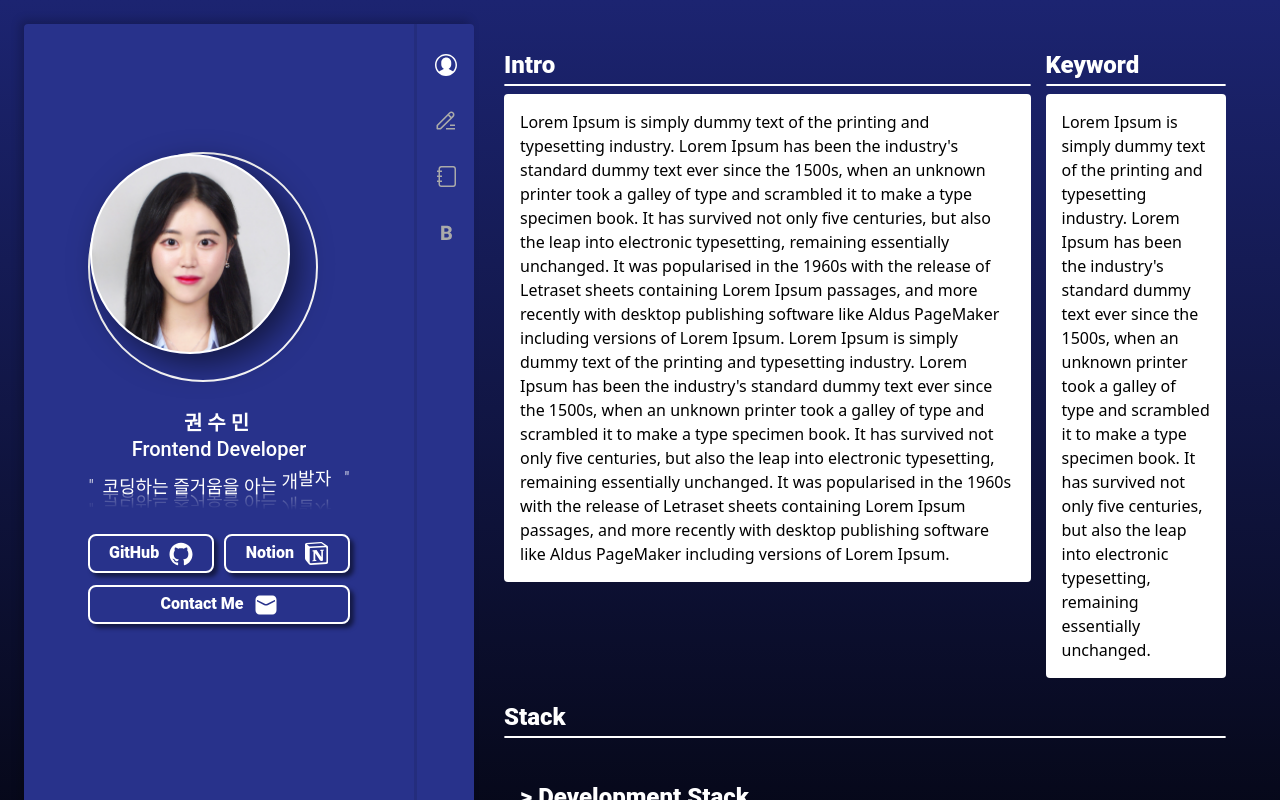
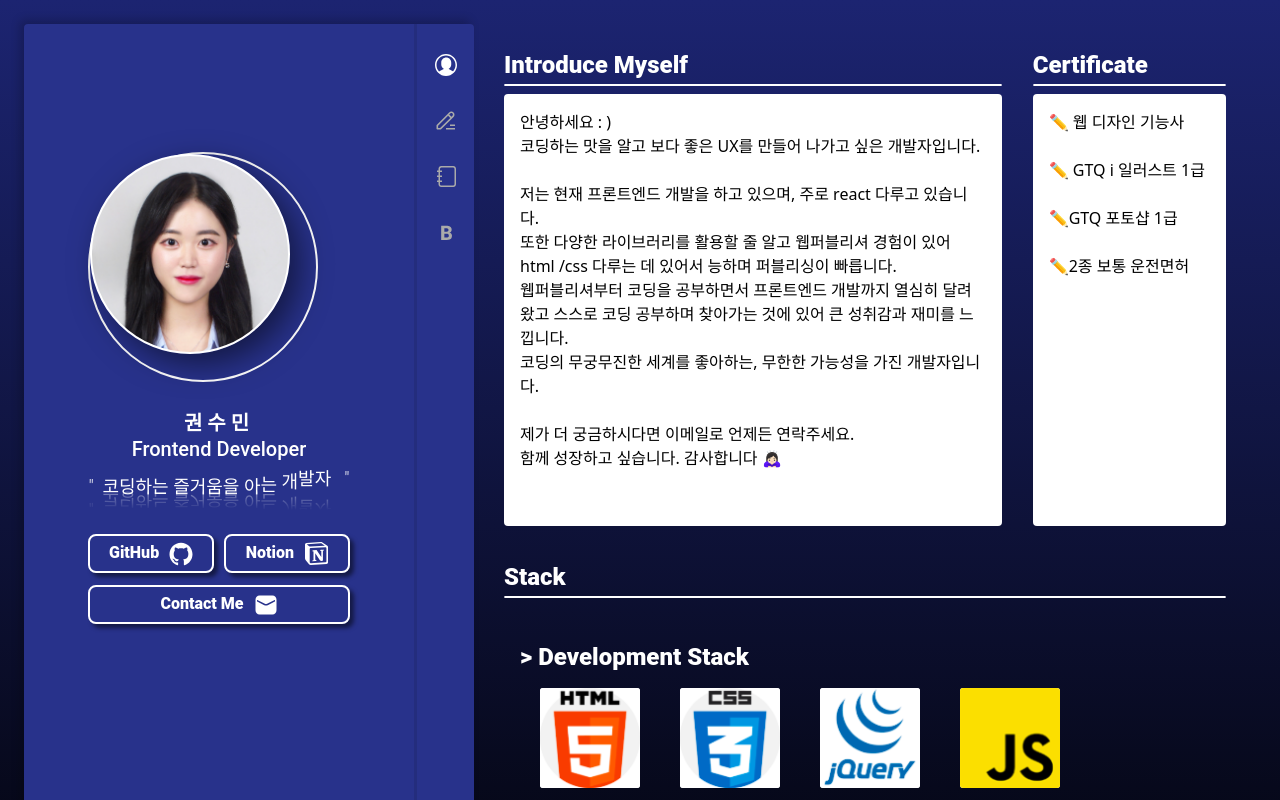
Before and after one commit to KWONSUMIN602/portfolio, a Next.js app: page /profile in a window 1280 px wide. Shown: the top 800 px of the page. Built offline with nearby package versions, Linux system fonts and the light colour scheme.

Commit message:
프로필 내용 수정

```diff
--- a/src/common/styles/globals.module.scss
+++ b/src/common/styles/globals.module.scss
@@ -10,14 +10,16 @@
 	justify-content: space-between;
 }
 .flexWrap > .contentWrapper:nth-of-type(1) {
-	width: 73%;
+	width: 69%;
 }
 .flexWrap > .contentWrapper:nth-of-type(2) {
-	width: 25%;
+	width: 29%;
+	min-width: 200px;
+	padding-left: 1rem;
 }
 .contentWrapper {
 	width: 100%;
-	margin-bottom: 28px;
+	margin-bottom: 80px;
 }
 .contentWrapper h6 {
 	font-family: "Roboto";
@@ -37,6 +39,7 @@
 }
 .contentbox01 {
 	width: 100%;
+	height: 100%;
 	background-color: #fff;
 	border-radius: 4px;
 	color: #000;
@@ -64,6 +67,7 @@
 	}
 	.flexWrap > .contentWrapper:nth-of-type(2) {
 		width: 100%;
+		padding-left: 0;
 	}
 	.contentWrapper {
 		margin-bottom: 20px;
--- a/src/components/pageComponents/profile/ProfilePresenter.tsx
+++ b/src/components/pageComponents/profile/ProfilePresenter.tsx
@@ -12,39 +12,46 @@ const ProfilePresenter = () => {
 		<div className={commmonStyles.mainWrapper}>
 			<div className={commmonStyles.flexWrap}>
 				<div className={commmonStyles.contentWrapper}>
-					<h6>Intro</h6>
+					<h6>Introduce Myself</h6>
 					<hr />
 					<div className={commmonStyles.contentbox01}>
-						Lorem Ipsum is simply dummy text of the printing and typesetting
-						industry. Lorem Ipsum has been the industry's standard dummy text
-						ever since the 1500s, when an unknown printer took a galley of type
-						and scrambled it to make a type specimen book. It has survived not
-						only five centuries, but also the leap into electronic typesetting,
-						remaining essentially unchanged. It was popularised in the 1960s
-						with the release of Letraset sheets containing Lorem Ipsum passages,
-						and more recently with desktop publishing software like Aldus
-						PageMaker including versions of Lorem Ipsum. Lorem Ipsum is simply
-						dummy text of the printing and typesetting industry. Lorem Ipsum has
-						been the industry's standard dummy text ever since the 1500s, when
-						an unknown printer took a galley of type and scrambled it to make a
-						type specimen book. It has survived not only five centuries, but
-						also the leap into electronic typesetting, remaining essentially
-						unchanged. It was popularised in the 1960s with the release of
-						Letraset sheets containing Lorem Ipsum passages, and more recently
-						with desktop publishing software like Aldus PageMaker including
-						versions of Lorem Ipsum.
+						안녕하세요 : ) <br />
+						코딩하는 맛을 알고 보다 좋은 UX를 만들어 나가고 싶은 개발자입니다.
+						<br />
+						<br />
+						저는 현재 프론트엔드 개발을 하고 있으며, 주로 react 다루고 있습니다.
+						<br />
+						또한 다양한 라이브러리를 활용할 줄 알고 웹퍼블리셔 경험이 있어 html
+						/css 다루는 데 있어서 능하며 퍼블리싱이 빠릅니다.
+						<br />
+						웹퍼블리셔부터 코딩을 공부하면서 프론트엔드 개발까지 열심히 달려왔고
+						스스로 코딩 공부하며 찾아가는 것에 있어 큰 성취감과 재미를 느낍니다.
+						<br />
+						코딩의 무궁무진한 세계를 좋아하는, 무한한 가능성을 가진
+						개발자입니다.
+						<br />
+						<br />
+						제가 더 궁금하시다면 이메일로 언제든 연락주세요.
+						<br />
+						함께 성장하고 싶습니다. 감사합니다 🙇🏻‍♀️
 					</div>
 				</div>
 				<div className={commmonStyles.contentWrapper}>
-					<h6>Keyword</h6>
+					<h6>Certificate</h6>
 					<hr />
 					<div className={commmonStyles.contentbox01}>
-						Lorem Ipsum is simply dummy text of the printing and typesetting
-						industry. Lorem Ipsum has been the industry's standard dummy text
-						ever since the 1500s, when an unknown printer took a galley of type
-						and scrambled it to make a type specimen book. It has survived not
-						only five centuries, but also the leap into electronic typesetting,
-						remaining essentially unchanged.
+						✏️ 웹 디자인 기능사
+						<br />
+						<br />
+						✏️ GTQ i 일러스트 1급
+						<br />
+						<br />
+						✏️GTQ 포토샵 1급
+						<br />
+						<br />
+						✏️2종 보통 운전면허
+						<br />
+						<br />
 					</div>
 				</div>
 			</div>
```
